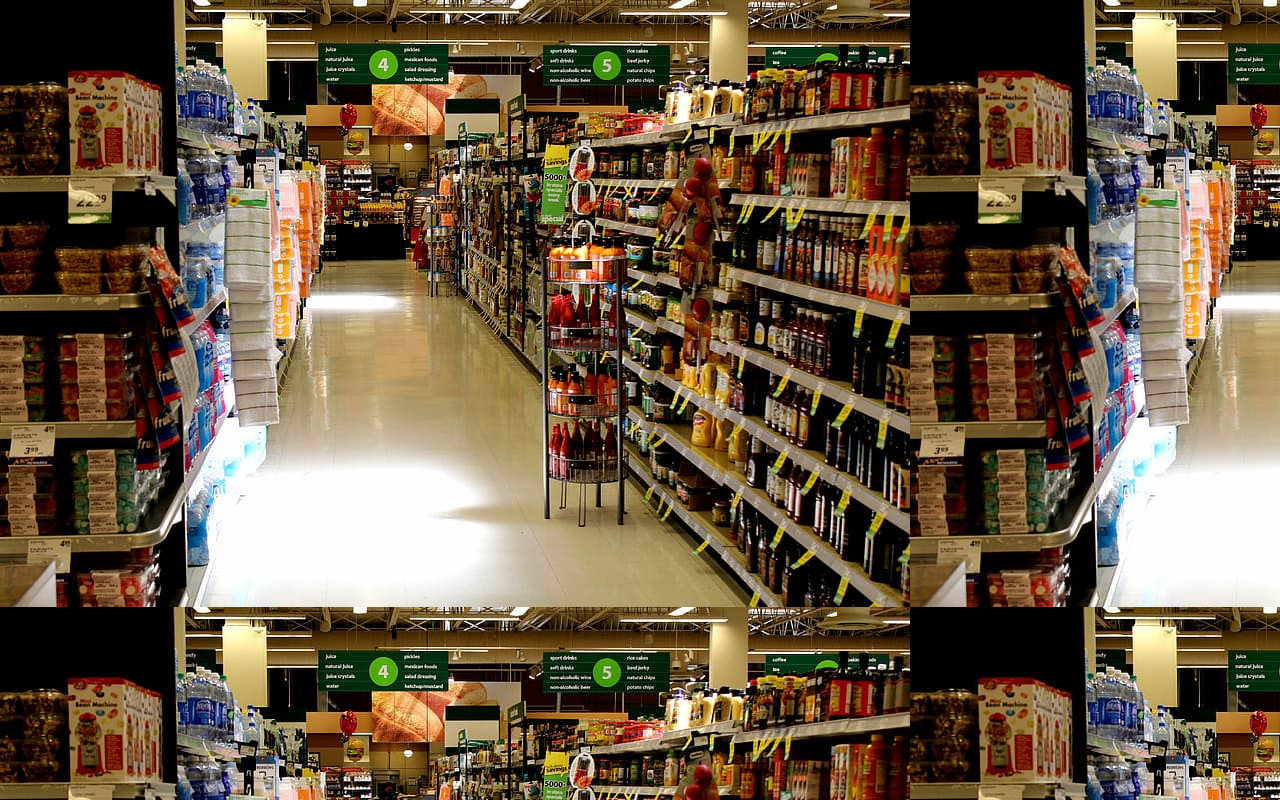
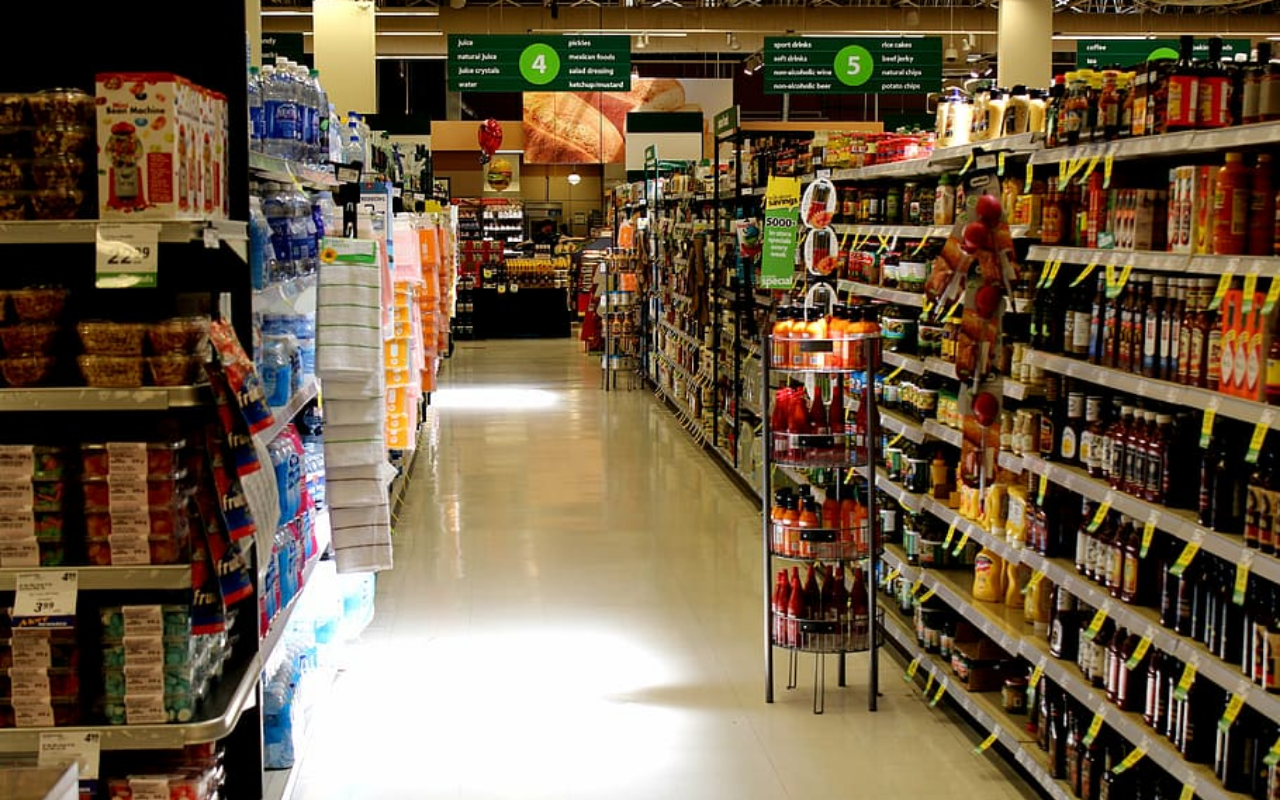
Before and after one commit to EmanuelMariusNicu/store-management, a website: page views/layout.html in a window 1280 px wide. Drawn offline with nearby package versions, Linux system fonts and the light colour scheme.

Commit message:
Adding prettytable.txt

```diff
--- a/requirements.txt
+++ b/requirements.txt
@@ -8,3 +8,4 @@ pyasn1==0.4.8
 pyasn1-modules==0.2.8
 requests-oauthlib==1.3.1
 rsa==4.9
+prettytable-=3.5.0
--- a/views/layout.html
+++ b/views/layout.html
@@ -14,7 +14,7 @@
             font-family: Arial;
         }
         body {
-            background:url("https://raw.githubusercontent.com/EmanuelMariusNicu/store-management/main/views/image/supermarket-store.jpg");
+            background:url("https://raw.githubusercontent.com/EmanuelMariusNicu/store-management/main/views/image/supermarket-store.jpg") no-repeat center / cover;
             font-family: Arial;
 	        margin: 0;
 	        width: 100vw;
```
